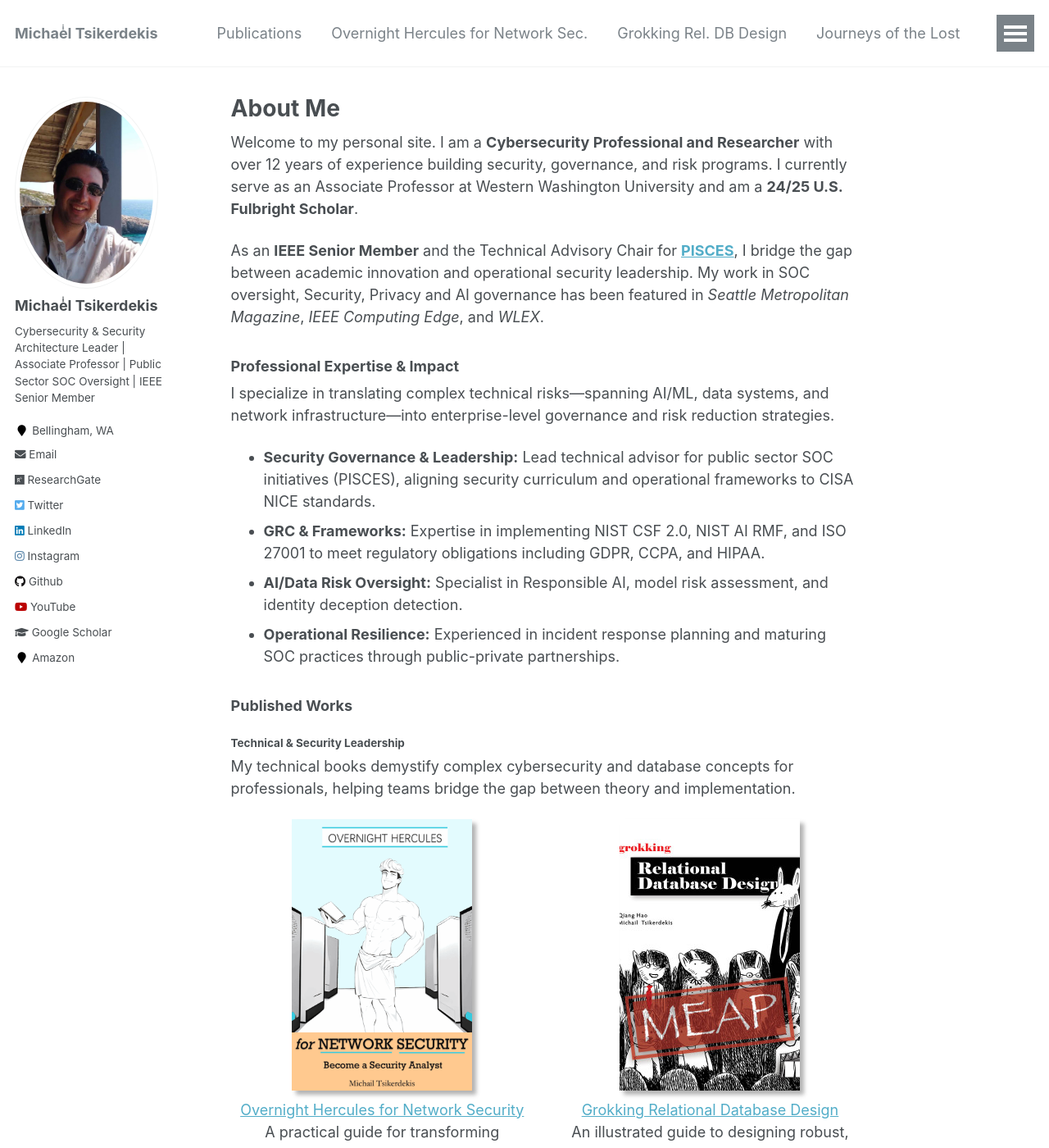
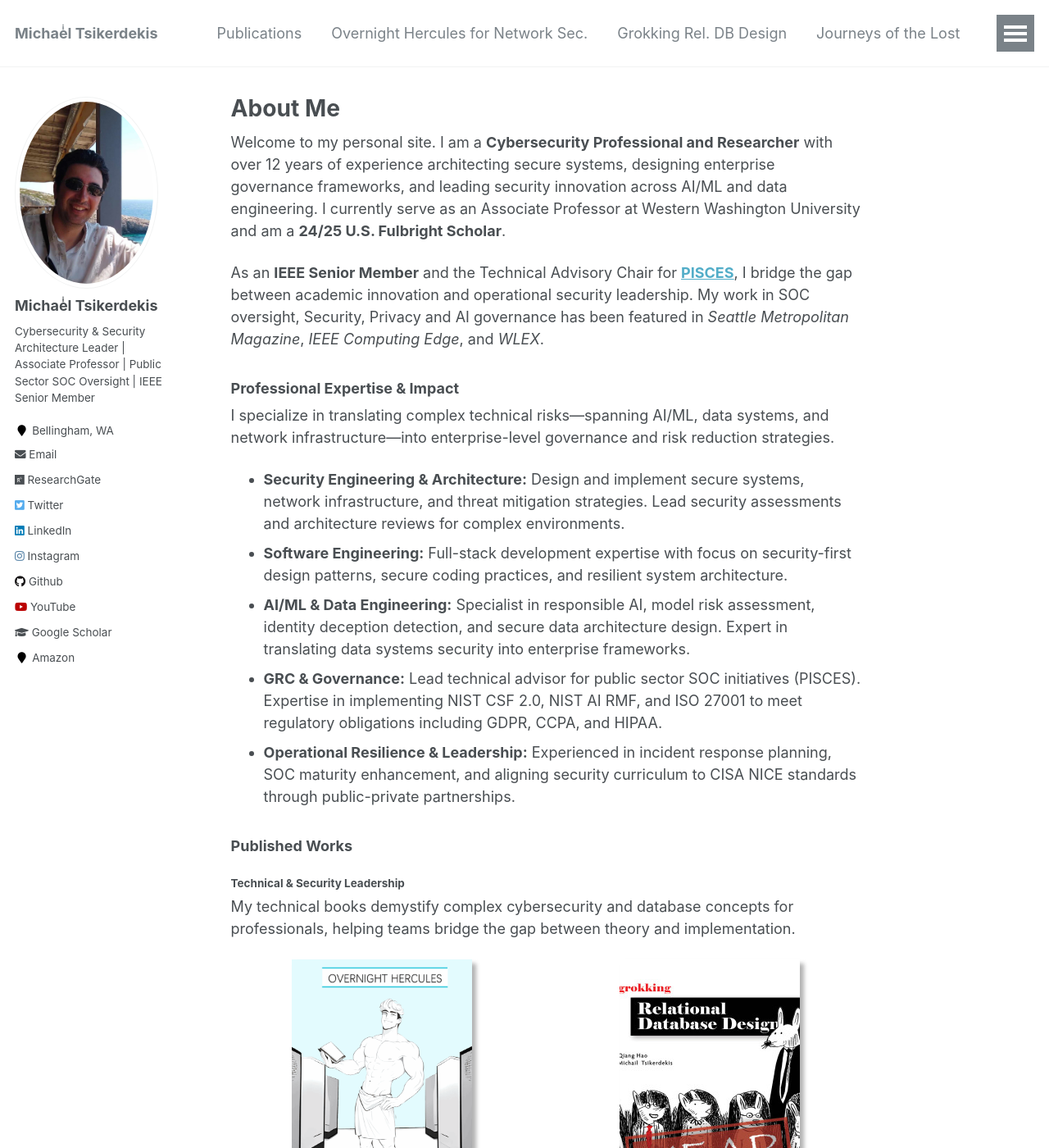
Before and after one commit to tsikerdekis/michael.tsikerdekis.com, a Jekyll site: the page built from _pages/about.md, in a window 1280 px wide and 1400 px high. Shown: the whole window at 82% size. Built offline with Jekyll 4.4.1, drawn with Linux system fonts in a browser that asks for light colours.

Commit message:
bio update

```diff
--- a/_pages/about.md
+++ b/_pages/about.md
@@ -7,17 +7,18 @@ redirect_from:
   - /about.html
 ---
 
-Welcome to my personal site. I am a **Cybersecurity Professional and Researcher** with over 12 years of experience building security, governance, and risk programs. I currently serve as an Associate Professor at Western Washington University and am a **24/25 U.S. Fulbright Scholar**.
+Welcome to my personal site. I am a **Cybersecurity Professional and Researcher** with over 12 years of experience architecting secure systems, designing enterprise governance frameworks, and leading security innovation across AI/ML and data engineering. I currently serve as an Associate Professor at Western Washington University and am a **24/25 U.S. Fulbright Scholar**.
 
 As an **IEEE Senior Member** and the Technical Advisory Chair for **[PISCES](https://pisces-intl.org/)**, I bridge the gap between academic innovation and operational security leadership. My work in SOC oversight, Security, Privacy and AI governance has been featured in *Seattle Metropolitan Magazine*, *IEEE Computing Edge*, and *WLEX*.
 
 ### Professional Expertise & Impact
 I specialize in translating complex technical risks—spanning AI/ML, data systems, and network infrastructure—into enterprise-level governance and risk reduction strategies.
 
-* **Security Governance & Leadership:** Lead technical advisor for public sector SOC initiatives (PISCES), aligning security curriculum and operational frameworks to CISA NICE standards.
-* **GRC & Frameworks:** Expertise in implementing NIST CSF 2.0, NIST AI RMF, and ISO 27001 to meet regulatory obligations including GDPR, CCPA, and HIPAA.
-* **AI/Data Risk Oversight:** Specialist in Responsible AI, model risk assessment, and identity deception detection.
-* **Operational Resilience:** Experienced in incident response planning and maturing SOC practices through public-private partnerships.
+* **Security Engineering & Architecture:** Design and implement secure systems, network infrastructure, and threat mitigation strategies. Lead security assessments and architecture reviews for complex environments.
+* **Software Engineering:** Full-stack development expertise with focus on security-first design patterns, secure coding practices, and resilient system architecture.
+* **AI/ML & Data Engineering:** Specialist in responsible AI, model risk assessment, identity deception detection, and secure data architecture design. Expert in translating data systems security into enterprise frameworks.
+* **GRC & Governance:** Lead technical advisor for public sector SOC initiatives (PISCES). Expertise in implementing NIST CSF 2.0, NIST AI RMF, and ISO 27001 to meet regulatory obligations including GDPR, CCPA, and HIPAA.
+* **Operational Resilience & Leadership:** Experienced in incident response planning, SOC maturity enhancement, and aligning security curriculum to CISA NICE standards through public-private partnerships.
 
 ### Published Works
 
```
